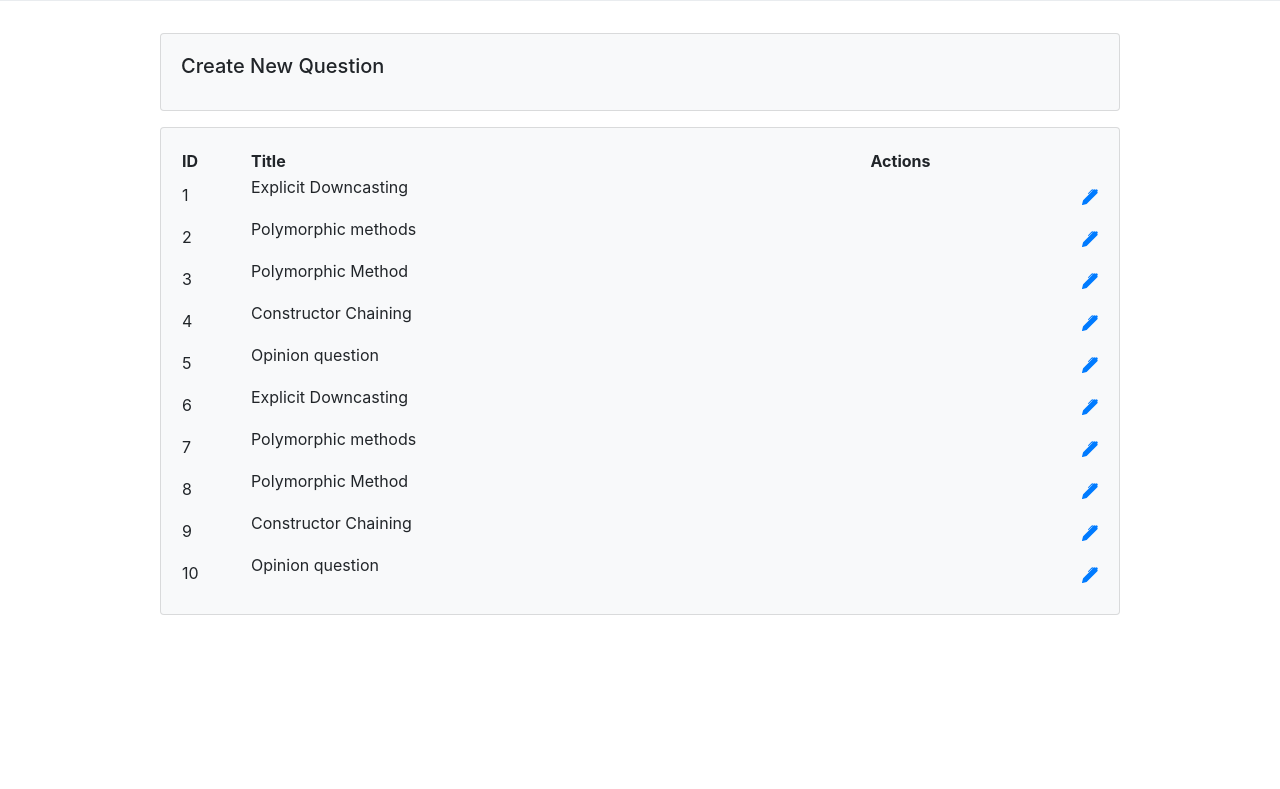
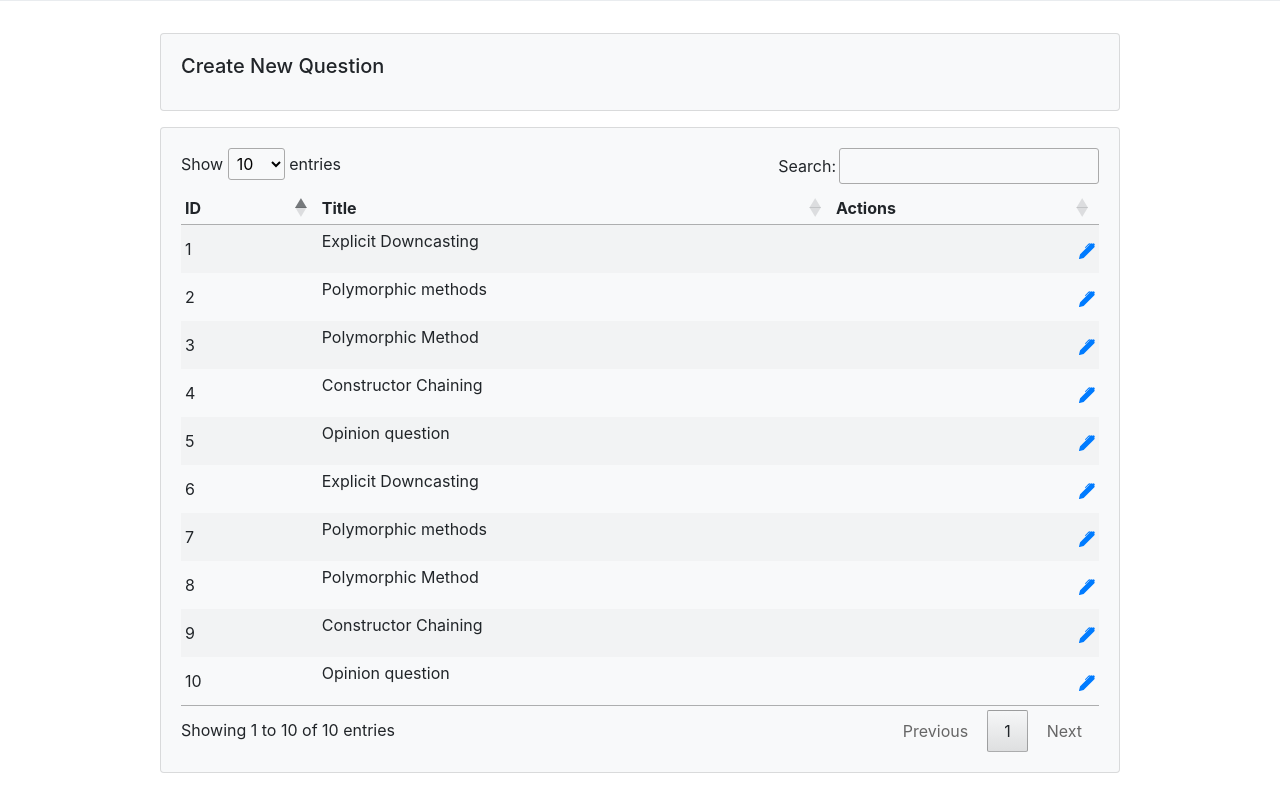
Before and after one commit to cereal-lab/EvoPIE, a Flask app: page /questions-browser in a window 1280 px wide. Shown: the part 278-1067 px from the top of the page. Before the commit the page ends 893 px from the top, so only its background shows below. Run offline with Flask 2, Linux system fonts and the light colour scheme; a user stored in the database is signed in; data comes from the database, SQL or seed files in the repository; some libraries are stand-ins or nearby versions.

Commit message:
Enabled DataTables for questions-browser.

```diff
--- a/evopie/templates/questions-browser.html
+++ b/evopie/templates/questions-browser.html
@@ -5,6 +5,11 @@
 {% block head%}
 <link rel="stylesheet" type="text/css" href="https://cdn.datatables.net/1.11.3/css/jquery.dataTables.css">
 <script type="text/javascript" charset="utf8" src="https://cdn.datatables.net/1.11.3/js/jquery.dataTables.js"></script>
+<script>
+  $(document).ready( function () {
+      $('#questionstable').DataTable();
+  } );
+</script>
 {% endblock %}
 
 {% block content %}
@@ -51,7 +56,7 @@
     <div class="card bg-light m-3 mx-auto" style="width: 75%">
         <div class="card-body" bg-light>
 
-            <table class='compact stripe' width='100%' id="gradingtable">
+            <table class='compact stripe' width='100%' id="questionstable">
                 <thead><tr>
                     <th>ID</th>
                     <th>Title</th>
```
